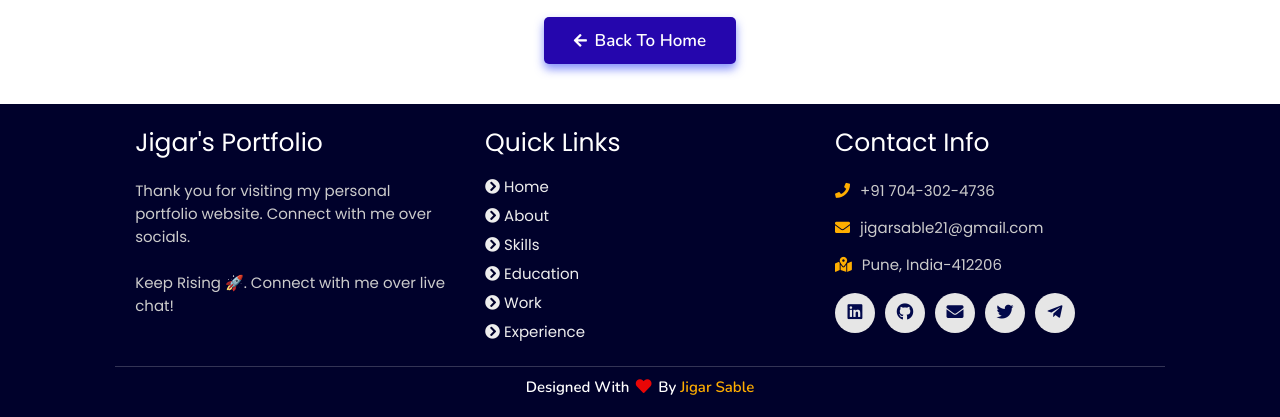
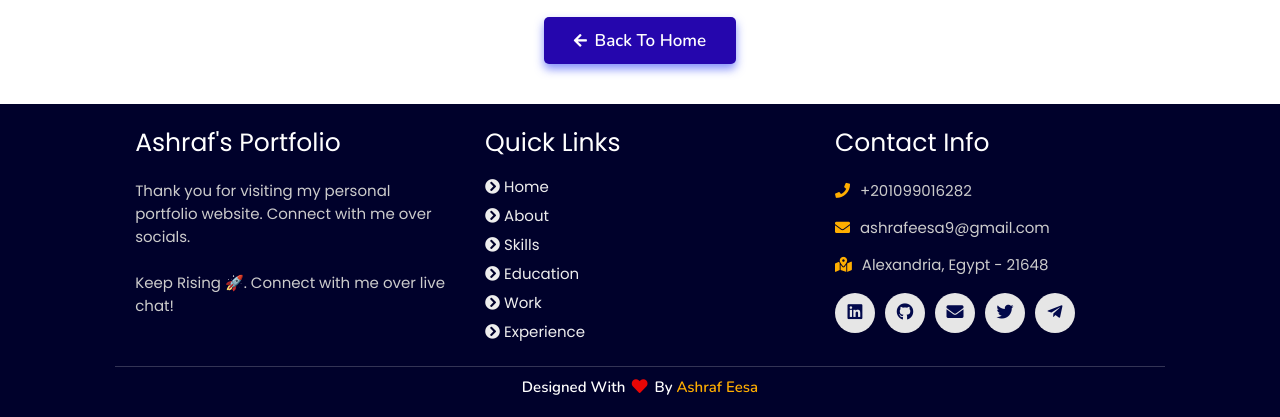
Before and after one commit to ashrafeesa/Portfolio-Website, a plain HTML site: page 404.html in a window 1280 px wide. Shown: the part 586-1003 px from the top of the page. Drawn offline with nearby package versions, Linux system fonts and the light colour scheme.

Commit message:
Update 404.html

```diff
--- a/404.html
+++ b/404.html
@@ -61,7 +61,7 @@
   <div class="box-container">
 
       <div class="box">
-          <h3>Jigar's Portfolio</h3>
+          <h3>Ashraf's Portfolio</h3>
           <p>Thank you for visiting my personal portfolio website. Connect with me over socials. <br/> <br/> Keep Rising 🚀. Connect with me over live chat!</p>
       </div>
 
@@ -77,9 +77,9 @@
 
       <div class="box">
           <h3>contact info</h3>
-          <p> <i class="fas fa-phone"></i>+91 704-302-4736</p>
-          <p> <i class="fas fa-envelope"></i>jigarsable21@gmail.com</p>
-          <p> <i class="fas fa-map-marked-alt"></i>Pune, India-412206</p>
+          <p> <i class="fas fa-phone"></i>+201099016282</p>
+          <p> <i class="fas fa-envelope"></i>ashrafeesa9@gmail.com</p>
+          <p> <i class="fas fa-map-marked-alt"></i>Alexandria, Egypt - 21648</p>
           <div class="share">
 
               <a href="https://www.linkedin.com/in/jigar-sable" class="fab fa-linkedin" target="_blank"></a>
@@ -91,7 +91,7 @@
       </div>
   </div>
 
-  <h1 class="credit">Designed with <i class="fa fa-heart pulse"></i> by <a href="https://www.linkedin.com/in/jigar-sable"> jigar sable</a></h1>
+  <h1 class="credit">Designed with <i class="fa fa-heart pulse"></i> by <a href="https://www.linkedin.com/in/jigar-sable">Ashraf Eesa</a></h1>
 
 </section>
 <!-- footer section ends -->
```
